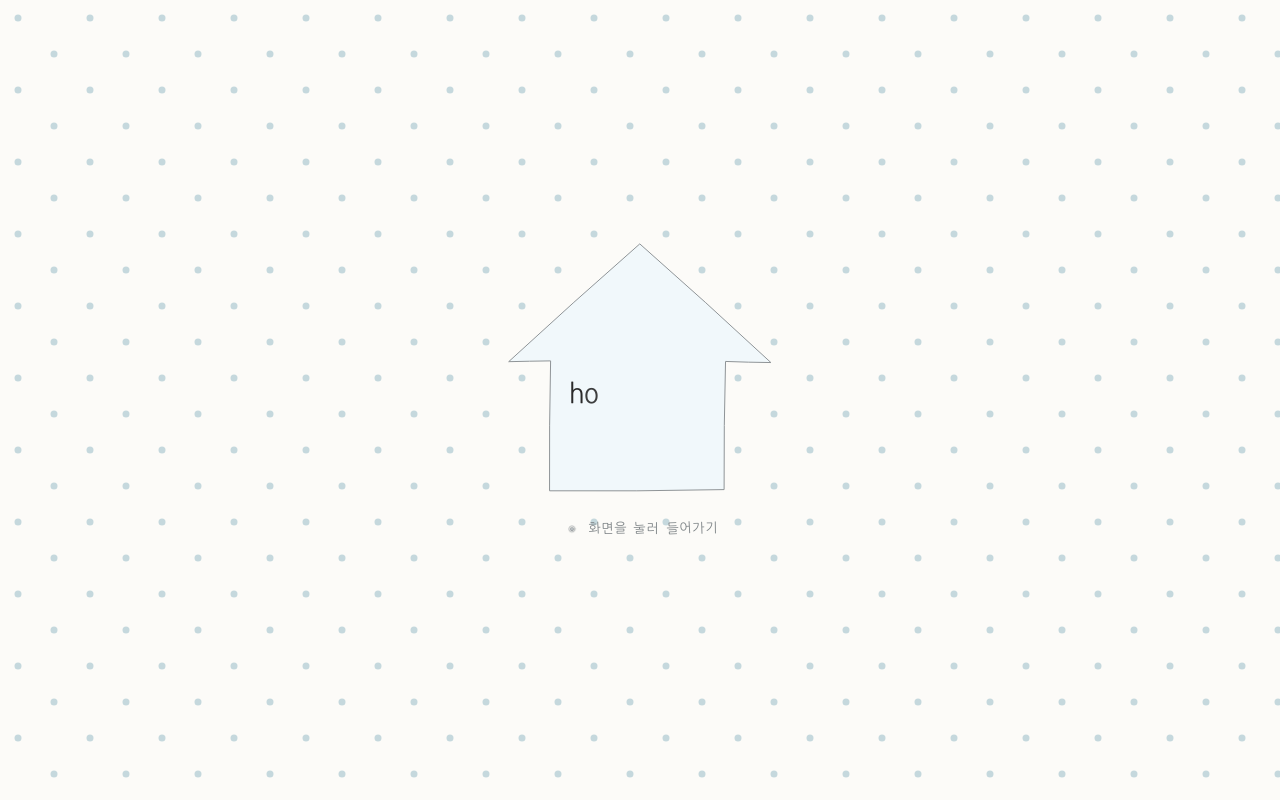
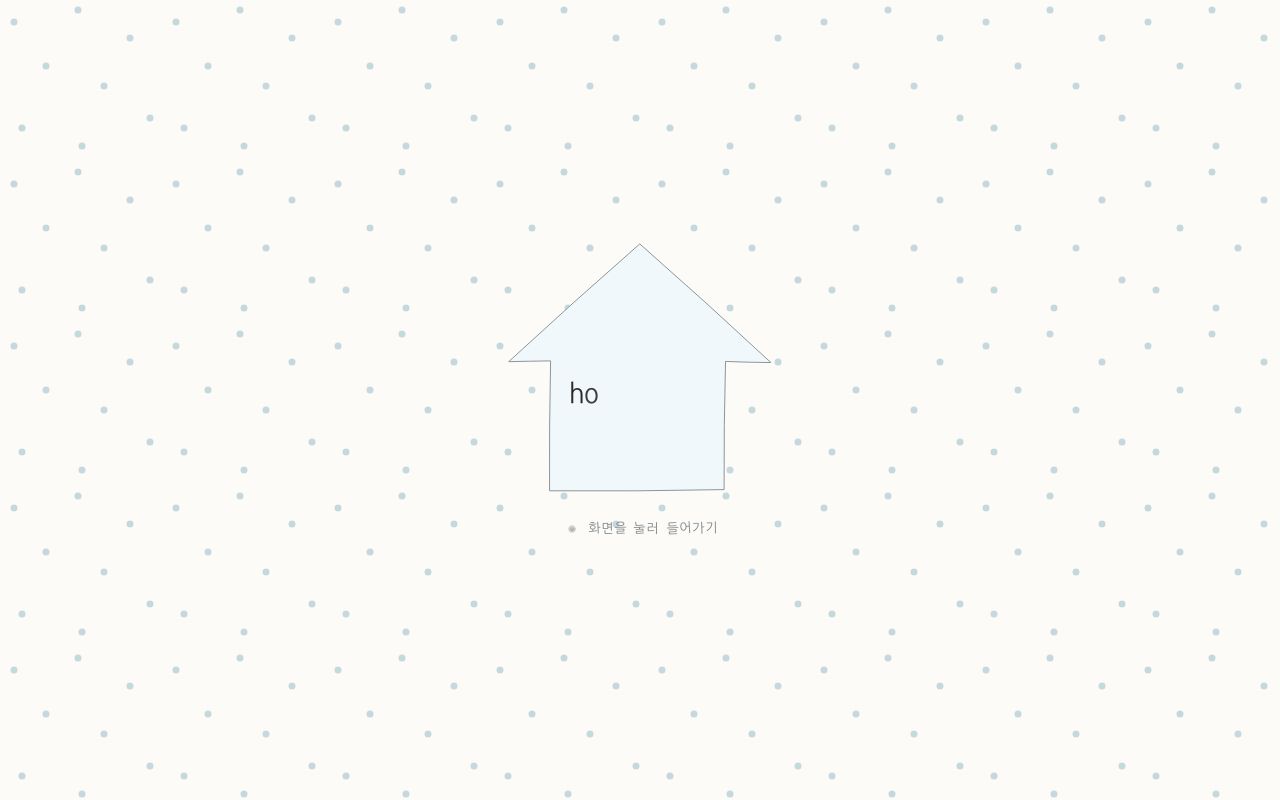
Before and after one commit to sentbysea/home-sweet-home, a website with bundled scripts: page index.html in a window 1280 px wide. Built offline with nearby package versions, Linux system fonts and the light colour scheme.

Commit message:
Loader: scatter dots irregularly, like stars and paws
Co-Authored-By: Claude Opus 5.5 <noreply@anthropic.com>

```diff
--- a/index.html
+++ b/index.html
@@ -25,9 +25,15 @@
           <circle cx="3.7" cy="-1.5" r="1.15"/>
           <path d="M0-.4c2.1 0 3.6 1.8 3.4 3.4-.2 1.3-1.6 1.5-3.4 1.5s-3.2-.2-3.4-1.5C-3.6 1.4-2.1-.4 0-.4z"/>
         </g>
-        <pattern id="hsh-bg-dots" class="hsh-bg__dots" width="72" height="72" patternUnits="userSpaceOnUse">
-          <circle cx="18" cy="18" r="3.5"/>
-          <circle cx="54" cy="54" r="3.5"/>
+        <pattern id="hsh-bg-dots" class="hsh-bg__dots" width="162" height="162" patternUnits="userSpaceOnUse">
+          <circle cx="14" cy="22" r="3.5"/>
+          <circle cx="78" cy="10" r="3.5"/>
+          <circle cx="130" cy="38" r="3.5"/>
+          <circle cx="46" cy="66" r="3.5"/>
+          <circle cx="104" cy="86" r="3.5"/>
+          <circle cx="150" cy="118" r="3.5"/>
+          <circle cx="22" cy="128" r="3.5"/>
+          <circle cx="82" cy="146" r="3.5"/>
         </pattern>
         <pattern id="hsh-bg-stars" class="hsh-bg__stars" width="162" height="162" patternUnits="userSpaceOnUse">
           <use href="#hsh-star" transform="translate(22.5 20.3) rotate(15)"/>
```
